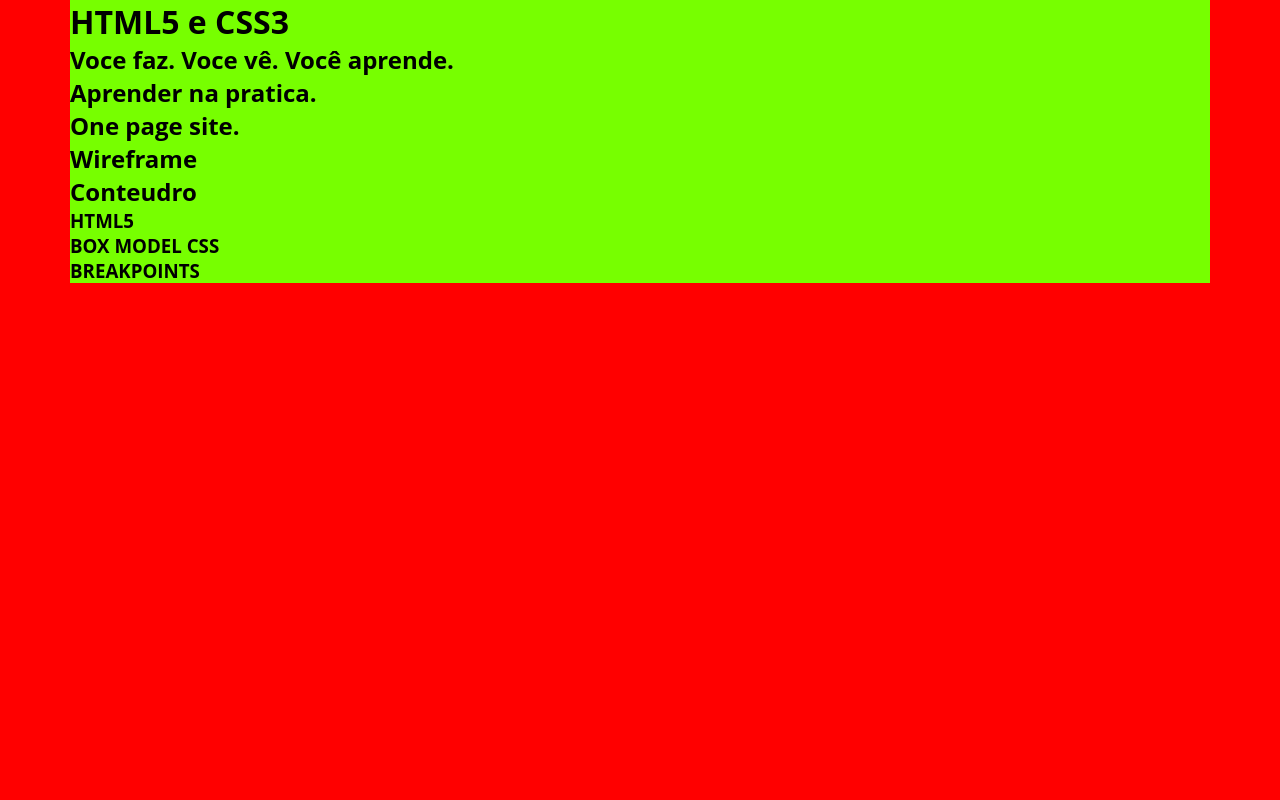
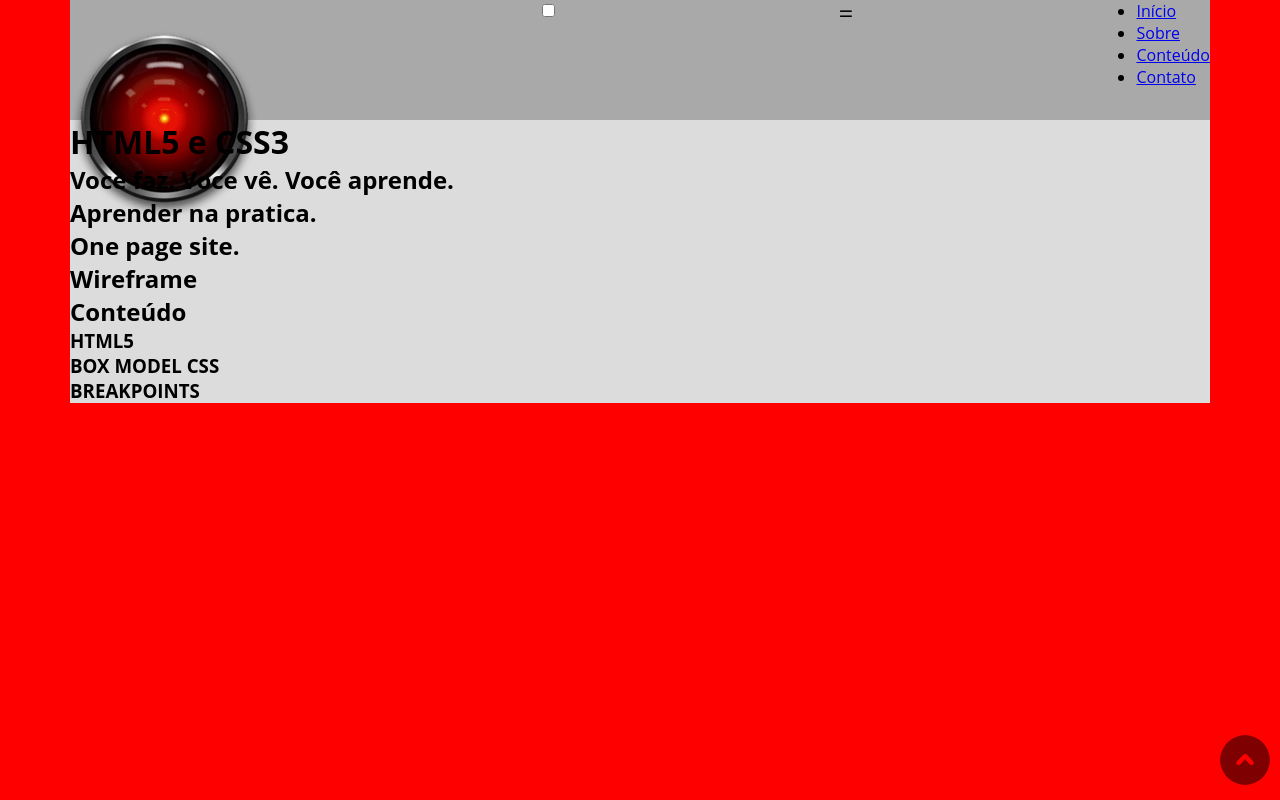
Before and after one commit to faelpeixoto/html5css3, a plain HTML site: page index.html in a window 1280 px wide. Drawn offline with Linux system fonts and the light colour scheme.

Commit message:
Cabeçalho

```diff
--- a/index.html
+++ b/index.html
@@ -1,19 +1,36 @@
 <!DOCTYPE html>
 <html lang="pt-br">
+
 <head>
     <meta charset="UTF-8">
     <meta http-equiv="X-UA-Compatible" content="IE=edge">
     <meta name="viewport" content="width=device-width, initial-scale=1.0">
-    <title>HTML5 e CSS3  One page site</title>
-    <meta name="description" content="Aprenda HTML5, CSS3 e SEO de forma simples, prática e objetiva desenvolvendo passo a passo do zero até a hospedagem um site one page moderno e responsivo.">
+    <title>HTML5 e CSS3 One page site</title>
+    <meta name="description"
+        content="Aprenda HTML5, CSS3 e SEO de forma simples, prática e objetiva desenvolvendo passo a passo do zero até a hospedagem um site one page moderno e responsivo.">
     <link rel="icon" href="img/favicon.png">
     <link rel="stylesheet" href="style.css">
 
 </head>
+
 <body>
     <!-- Cabeçalho -->
-    <header>
-        <div class="Container"></div>
+    <header id="inicio">
+        <div class="Container Flex">
+            <div id="logo">
+                <img src="img/logo.png" alt="hal 9000">
+            </div>
+            <nav>
+                <input type="checkbox" id="check">
+            </nav>
+            <label for="check">&#x268c;</label>
+            <ul>
+                <li><a href="#inicio">Início</a></li>
+                <li><a href="#sobre">Sobre</a></li>
+                <li><a href="#conteudo">Conteúdo</a></li>
+                <li><a href="#contato">Contato</a></li>
+            </ul>
+        </div>
     </header>
     <!--Destaque  -->
     <main>
@@ -29,7 +46,7 @@
 
     </main>
     <!-- Sobre -->
-        <section>
+    <section id="sobre">
         <div class="Container">
             <h2>Aprender na pratica.</h2>
         </div>
@@ -49,19 +66,21 @@
         </div>
     </section>
     <!-- Conteudo -->
-        <section>
+    <section id="conteudo">
         <div class="Container">
-                <h2>Conteudro</h2>
+            <h2>Conteúdo</h2>
             <h3>HTML5</h3>
             <h3>BOX MODEL CSS</h3>
             <h3>BREAKPOINTS</h3>
         </div>
     </section>
     <!-- Rodape -->
-        <footer>
+    <footer id="contato">
         <div class="Container"></div>
     </footer>
+    <a href="#inicio" id="topo"><img src="img/topo.png" alt="topo do site"></a>
 
 
 </body>
+
 </html>
--- a/style.css
+++ b/style.css
@@ -19,11 +19,29 @@ body {
 /* Layout */
 .Container {
     margin: 0 auto;
-    background-color: #7f0;
+    background-color: #dcdcdc;
+}
+.Flex {
+    display: flex;
+    justify-content: space-between;
+    background-color: #a9a9a9;
+}
+/* topo do site */
+#topo {
+    position: fixed;
+    right: 10px;
+    bottom: 10px;
 }
 
 /* Smartphone Portrait >>>>>>>>>>>>>>>>>>>> */
-
+/* Cabeçalho */
+header {
+    height: 60px;
+}
+#logo img{
+    width: 128px;
+    height: 128px;
+}
 /* Smartphone Landscape >>>>>>>>>>>>>>>>>>> */
 @media (min-width: 576px){
     body{
@@ -76,3 +94,12 @@ body {
 }
 
 }
+/* Cabeçalho */
+header {
+    height: 120px;
+}
+#logo img {
+    width: 189px;
+    height: 189px;
+    margin-top: 30px;
+}
```
Lines whose indentation alone changed are shown as unchanged.
